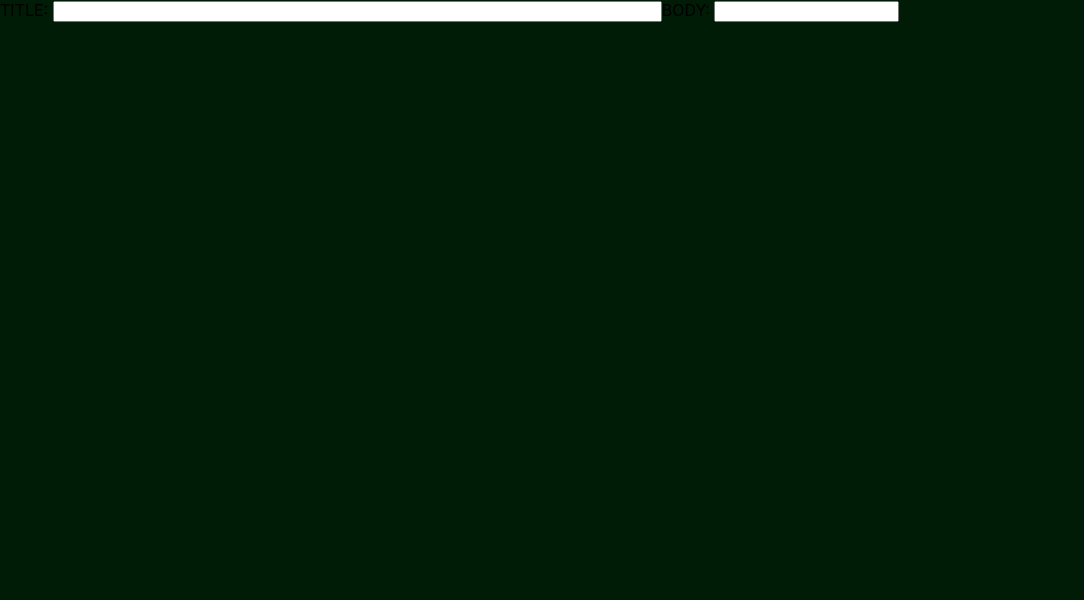
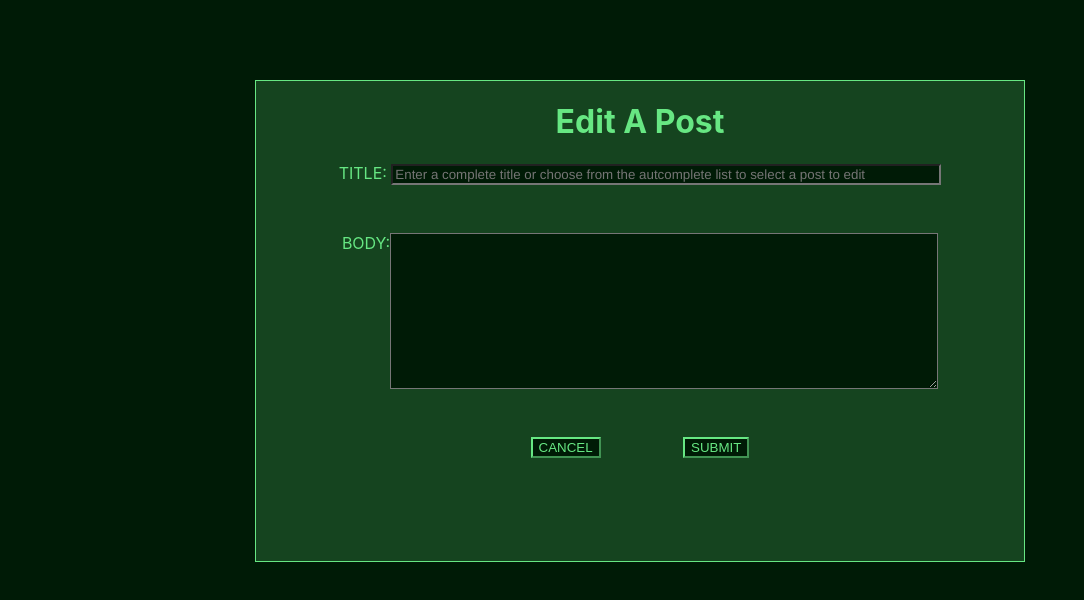
Before and after one commit to agubernikoff/1800_take_home, a React (Create React App) app in the folder client/: page /edit in a window 1280 px wide. Shown: the top 600 px of the page, without its empty margins (0-1084 px from the left). Built offline with nearby package versions, Linux system fonts and the light colour scheme; no server answers.

Commit message:
typing title in edit form selects post & edit functional

```diff
--- a/client/src/App.css
+++ b/client/src/App.css
@@ -17,6 +17,51 @@ button {
 .edit-a-post-btn {
   margin: 2em auto 0;
   width: fit-content;
+}
+.form-container {
+  width: 60%;
+  height: 60vh;
+  margin: 5em auto;
+  background: var(--secondary-color);
+  border: 1px solid var(--tertiary-color);
+  display: flex;
+  flex-direction: column;
+  align-items: center;
+  justify-content: flex-start;
+}
+.form-container > h1 {
+  color: var(--tertiary-color);
+}
+.form-container > form {
+  width: fit-content;
+  color: var(--tertiary-color);
+  display: flex;
+  flex-direction: column;
+}
+.body-input-container {
+  margin: 3em auto;
+  display: flex;
+  justify-content: space-between;
+}
+.form-container > form > div > input,
+.body-input-container > textarea {
+  background: var(--primary-color);
+  color: var(--tertiary-color);
+  font-family: Helvetica;
+}
+.form-container > form > button {
+  width: 33%;
+  margin: auto;
+}
+.form-btn-container {
+  display: flex;
+  width: 50%;
+  margin: auto;
+  justify-content: space-around;
+}
+.form-container > p {
+  text-align: center;
+  color: var(--tertiary-color);
 }
 
 .search-container {
--- a/client/src/EditForm.js
+++ b/client/src/EditForm.js
@@ -1,32 +1,96 @@
-import React, { useState, useEffect } from "react";
-import { useSelector } from "react-redux";
+import React, { useState, useEffect, useRef } from "react";
+import { useNavigate } from "react-router-dom";
+import { useSelector, useDispatch } from "react-redux";
+import { postsActions } from "./store/posts-slice";
 import Search from "./Search";
 import AutocompleteOptions from "./AutocompleteOptions";
 
 function EditForm() {
   const searchResults = useSelector((state) => state.posts.searchResults);
+  const clickedPost = useSelector((state) => state.posts.clickedPost);
 
-  const [title, setTitle] = useState("");
-  const [body, setBody] = useState("");
+  const [title, setTitle] = useState(clickedPost ? clickedPost.title : "");
+  const [body, setBody] = useState(clickedPost ? clickedPost.body : "");
+  const id = useRef();
+  const userId = useRef();
+
+  const [error, setError] = useState("");
+
+  console.log(title, body, id, userId);
 
   useEffect(() => {
-    if (searchResults[0] && title.toLowerCase() === searchResults[0].title)
+    if (searchResults[0] && title.toLowerCase() === searchResults[0].title) {
       setBody(searchResults[0].body);
-    else setBody("");
+      id.current = searchResults[0].id;
+      userId.current = searchResults[0].userId;
+    } else if (title === "") {
+      setBody("");
+      id.current = null;
+      userId.current = null;
+    }
   }, [searchResults, title]);
+
+  const dispatch = useDispatch();
+
+  const nav = useNavigate();
+
+  function handleCancel(e) {
+    e.preventDefault();
+    nav("/");
+  }
+
+  function handleSubmit(e) {
+    const updatedPost = {
+      title: title,
+      body: body,
+      id: clickedPost ? clickedPost.id : id.current,
+      userId: clickedPost ? clickedPost.userId : userId.current,
+    };
+    e.preventDefault();
+    if (
+      updatedPost.title &&
+      updatedPost.body &&
+      updatedPost.id &&
+      updatedPost.userId
+    ) {
+      dispatch(postsActions.editPost(updatedPost));
+      nav("/");
+    } else {
+      setError(
+        "Please make sure you have correctly selected a post to edit and have not left any fields blank"
+      );
+      setTimeout(() => setError(""), 5000);
+    }
+  }
 
   return (
     <div className="form-container">
+      <h1>Edit A Post</h1>
       <form>
-        <label>TITLE: </label>
-        <Search state={title} setter={setTitle} />
-        <label>BODY: </label>
-        <input
-          value={body}
-          type="text"
-          onChange={(e) => setBody(e.target.value)}
-        ></input>
+        <div>
+          <label>TITLE: </label>
+          <Search
+            state={title}
+            setter={setTitle}
+            placeholder="Enter a complete title or choose from the autcomplete list to select a post to edit"
+          />
+        </div>
+        <div className="body-input-container">
+          <label>BODY: </label>
+          <textarea
+            type="text"
+            cols="71"
+            rows="10"
+            value={body}
+            onChange={(e) => setBody(e.target.value)}
+          ></textarea>
+        </div>
+        <div className="form-btn-container">
+          <button onClick={(e) => handleCancel(e)}>CANCEL</button>
+          <button onClick={(e) => handleSubmit(e)}>SUBMIT</button>
+        </div>
       </form>
+      {error ? <p>{error}</p> : null}
       <AutocompleteOptions />
     </div>
   );
--- a/client/src/Search.js
+++ b/client/src/Search.js
@@ -2,7 +2,7 @@ import React, { useEffect } from "react";
 import { useDispatch } from "react-redux";
 import { postsActions } from "./store/posts-slice";
 
-function Search({ state, setter }) {
+function Search({ state, setter, placeholder }) {
   const dispatch = useDispatch();
 
   useEffect(() => {
@@ -14,6 +14,7 @@ function Search({ state, setter }) {
       list="options"
       size="73"
       value={state}
+      placeholder={placeholder}
       onChange={(e) => setter(e.target.value)}
     ></input>
   );
--- a/client/src/store/posts-slice.js
+++ b/client/src/store/posts-slice.js
@@ -2,7 +2,7 @@ import { createSlice } from "@reduxjs/toolkit";
 
 const postsSlice = createSlice({
   name: "posts",
-  initialState: { posts: [], searchResults: [] },
+  initialState: { posts: [], searchResults: [], clickedPost: null },
   reducers: {
     setPosts(state, action) {
       state.posts = action.payload;
@@ -15,6 +15,16 @@ const postsSlice = createSlice({
       if (!searchText) state.searchResults = [];
       else state.searchResults = filtered;
     },
+    setClickedPost(state, action) {
+      state.clickedPost = action.payload;
+    },
+    editPost(state, action) {
+      const updatedPost = action.payload;
+      const filtered = state.posts.filter((p) => p.id !== updatedPost.id);
+      const updatedPosts = [...filtered, updatedPost];
+      const sorted = updatedPosts.sort((a, b) => a.id - b.id);
+      state.posts = sorted;
+    },
   },
 });
 
```
